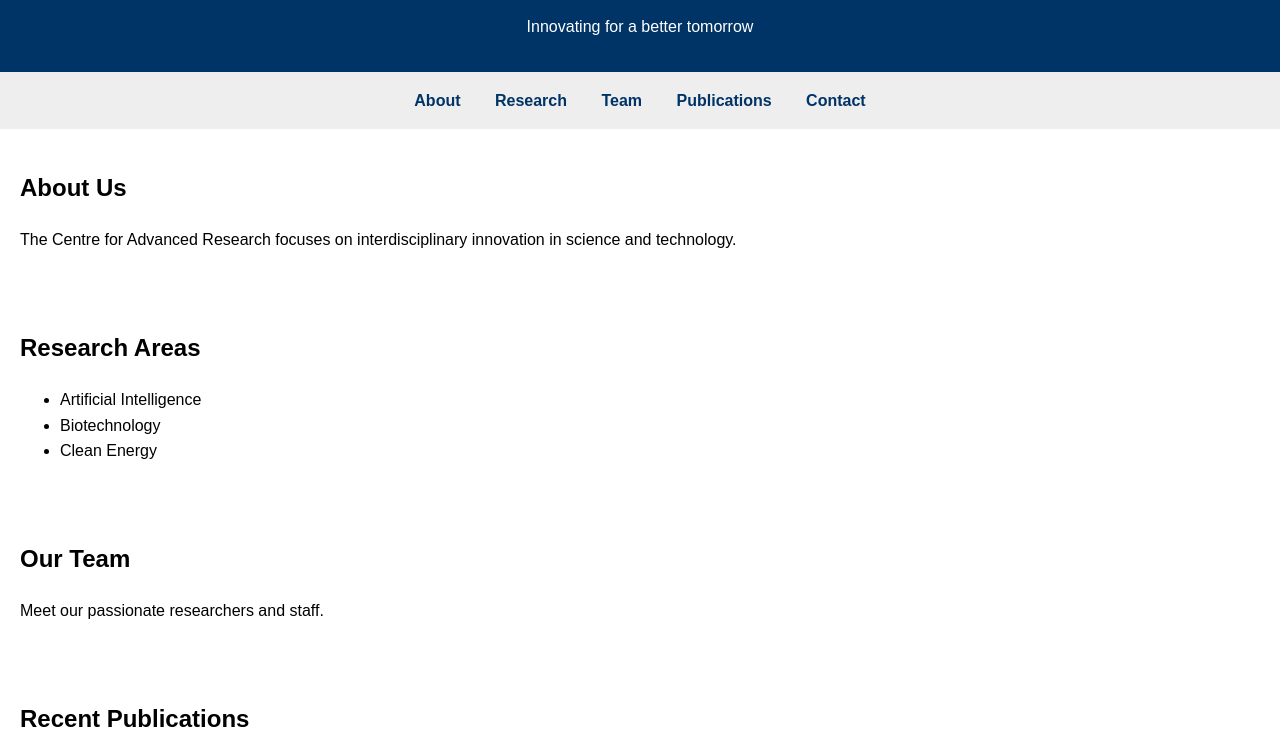
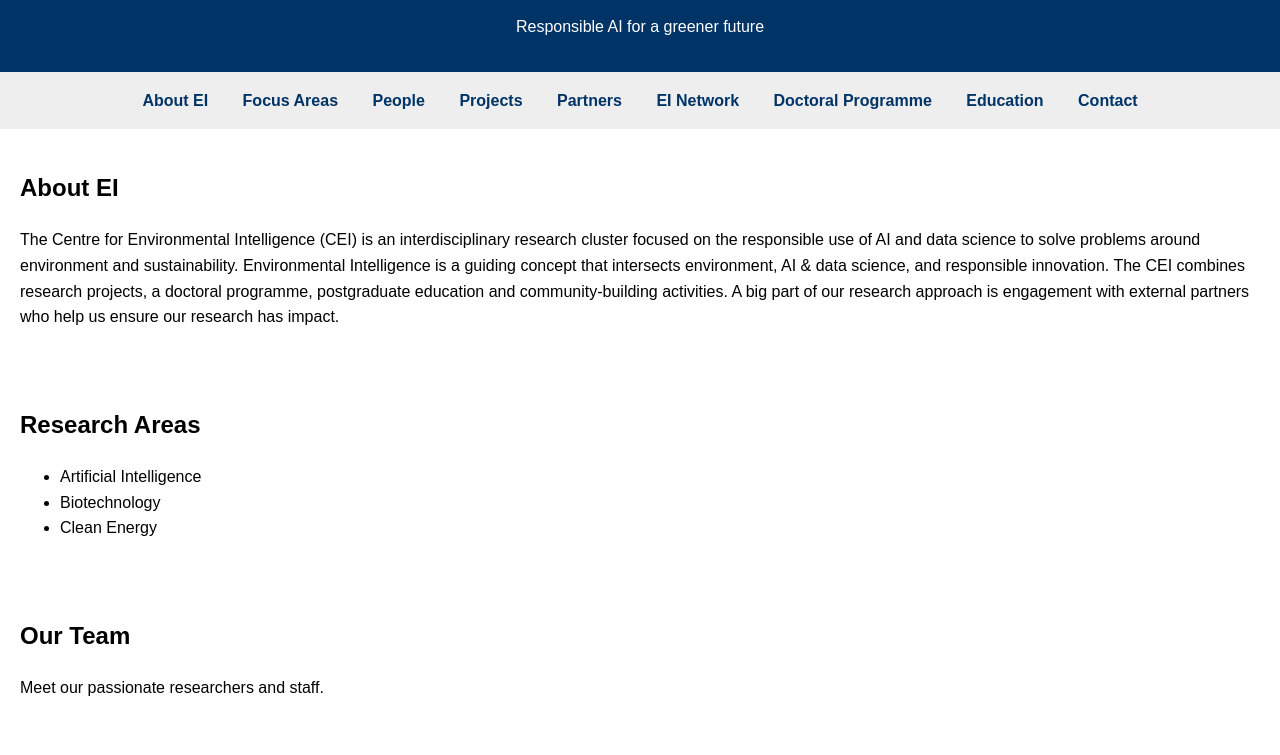
Before and after one commit to hywel-williams/centreforenvironmentalintelligence, a plain HTML site: page index.html in a window 1280 px wide. Shown: the part 96-851 px from the top of the page. Drawn offline with Linux system fonts and the light colour scheme.

Commit message:
Update index.html

```diff
--- a/index.html
+++ b/index.html
@@ -3,26 +3,30 @@
 <head>
   <meta charset="UTF-8" />
   <meta name="viewport" content="width=device-width, initial-scale=1.0" />
-  <title>Centre for Advanced Research</title>
+  <title>Centre for Environmental Intelligence</title>
   <link rel="stylesheet" href="style.css" />
 </head>
 <body>
   <header>
-    <h1>Centre for Advanced Research</h1>
-    <p>Innovating for a better tomorrow</p>
+    <h1>Centre for Environmental Intelligence</h1>
+    <p>Responsible AI for a greener future</p>
   </header>
 
   <nav>
-    <a href="#about">About</a>
-    <a href="research.html">Research</a>
-    <a href="#team">Team</a>
-    <a href="#publications">Publications</a>
+    <a href="#about">About EI</a>
+    <a href="#focusareas">Focus Areas</a>
+    <a href="#team">People</a>
+    <a href="#projects">Projects</a>
+    <a href="#partners">Partners</a>
+    <a href="#EI Network">EI Network</a>
+    <a href="#doctoral">Doctoral Programme</a>
+    <a href="#education">Education</a>
     <a href="#contact">Contact</a>
   </nav>
 
   <section id="about">
-    <h2>About Us</h2>
-    <p>The Centre for Advanced Research focuses on interdisciplinary innovation in science and technology.</p>
+    <h2>About EI</h2>
+    <p>The Centre for Environmental Intelligence (CEI) is an interdisciplinary research cluster focused on the responsible use of AI and data science to solve problems around environment and sustainability. Environmental Intelligence is a guiding concept that intersects environment, AI & data science, and responsible innovation. The CEI combines research projects, a doctoral programme, postgraduate education and community-building activities. A big part of our research approach is engagement with external partners who help us ensure our research has impact. </p>
   </section>
 
   <section id="research">
@@ -50,7 +54,7 @@
   </section>
 
   <footer>
-    <p>&copy; 2025 Centre for Advanced Research</p>
+    <p>&copy; 2025 Centre for Environmental Intelligence</p>
   </footer>
 </body>
 </html>
```
